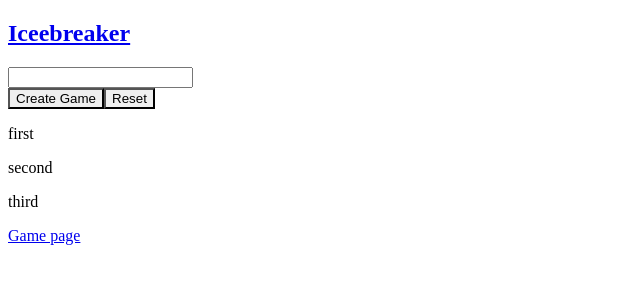
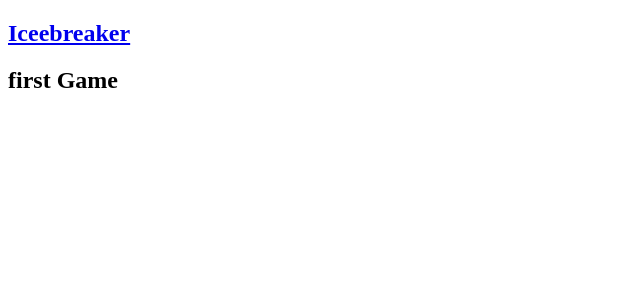
Before and after one commit to davidystephenson/icebreaker, a React (Create React App) app: page /game/first in a window 1280 px wide. Shown: the top 300 px of the page, without its empty margins (0-640 px from the left). Built offline with nearby package versions, Linux system fonts and the light colour scheme.

Commit message:
Made home component

```diff
--- a/src/App.tsx
+++ b/src/App.tsx
@@ -1,54 +1,20 @@
-import { ChangeEvent, FormEvent, useState } from 'react'
-import { Container, Heading, Input, FormControl, Button } from '@chakra-ui/react'
+import { Container, Heading } from '@chakra-ui/react'
 import { Routes, Route, Link } from 'react-router-dom'
 import Game from './Game'
+import Home from './Home'
 
 function App (): JSX.Element {
-  const [message, setMessage] = useState('')
-  const [input, setInput] = useState('')
-  const [gamesList, setGamesList] = useState(['first', 'second', 'third'])
-  function makeItem (game: string, index: number): JSX.Element {
-    const paragraph = <p key={index}>{game}</p>
-    return paragraph
-  }
-  const gameItems = gamesList.map(makeItem)
-
-  function handleChange (event: ChangeEvent<HTMLInputElement>): void {
-    setInput(event.target.value)
-    setMessage(event.target.value)
-  }
-
-  function handleSubmit (event: FormEvent): void {
-    event.preventDefault()
-    setMessage('Submitted')
-    const addedGamesList = [...gamesList, input]
-    setGamesList(addedGamesList)
-    setInput('')
-  }
-
-  function handleClick (): void {
-    setInput('')
-  }
-
   return (
     <Container>
       <Heading><Link to='/'>Iceebreaker</Link></Heading>
-
-
-      <form onSubmit={handleSubmit}>
-        <FormControl>
-          <Input onChange={handleChange} value={input} />
-        </FormControl>
-
-        <Button type='submit'>Create Game</Button>
-        <Button type='button' onClick={handleClick}>Reset</Button>
-      </form>
-      {message}
-      {gameItems}
       <Routes>
-        <Route path='/game' element={<Game />} />
+        <Route
+          path='/' element={
+            <Home />
+          }
+        />
+        <Route path='/game/:gameName' element={<Game />} />
       </Routes>
-      <Link to='game'>Game page</Link>
     </Container>
   )
 }
--- a/src/Game.tsx
+++ b/src/Game.tsx
@@ -1,7 +1,10 @@
 import { Heading } from '@chakra-ui/react'
+import { useParams } from 'react-router-dom'
 
 function Game (): JSX.Element {
-  return <Heading>Game</Heading>
+  const params = useParams()
+  console.log('params test:', params)
+  return <Heading>{params.gameName} Game</Heading>
 }
 
 export default Game
--- /dev/null
+++ b/src/Home.tsx
@@ -0,0 +1,49 @@
+import { FormControl, Input, Button } from '@chakra-ui/react'
+import { useState, ChangeEvent, FormEvent } from 'react'
+import { Link } from 'react-router-dom'
+
+export default function Home (): JSX.Element {
+  const [message, setMessage] = useState('')
+  const [input, setInput] = useState('')
+  const [gamesList, setGamesList] = useState(['first', 'second', 'third'])
+  function makeItem (gameName: string, index: number): JSX.Element {
+    const gameLink = `/game/${gameName}`
+    const paragraph = (
+      <p key={index}>
+        <Link to={gameLink}>{gameName}</Link>
+      </p>
+    )
+    return paragraph
+  }
+  const gameItems = gamesList.map(makeItem)
+
+  function handleChange (event: ChangeEvent<HTMLInputElement>): void {
+    setInput(event.target.value)
+    setMessage(event.target.value)
+  }
+
+  function handleClick (): void {
+    setInput('')
+  }
+  function handleSubmit (event: FormEvent): void {
+    event.preventDefault()
+    setMessage('Submitted')
+    const addedGamesList = [...gamesList, input]
+    setGamesList(addedGamesList)
+    setInput('')
+  }
+  return (
+    <>
+      <form onSubmit={handleSubmit}>
+        <FormControl>
+          <Input onChange={handleChange} value={input} />
+        </FormControl>
+
+        <Button type='submit'>Create Game</Button>
+        <Button type='button' onClick={handleClick}>Reset</Button>
+      </form>
+      {message}
+      {gameItems}
+    </>
+  )
+}
```
